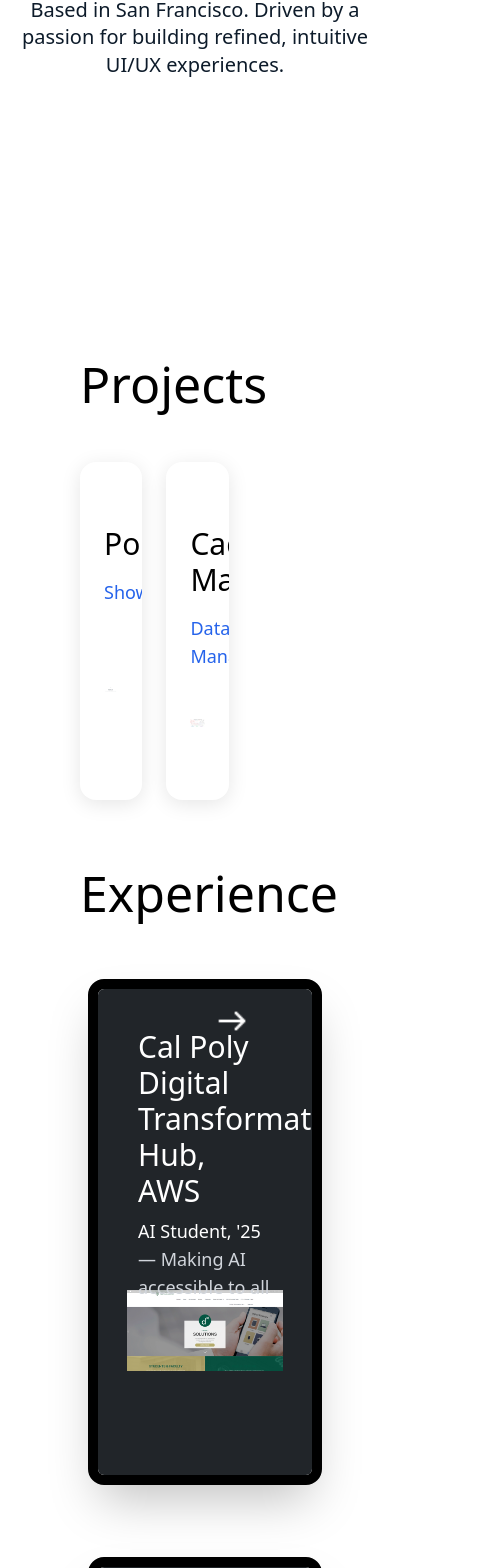
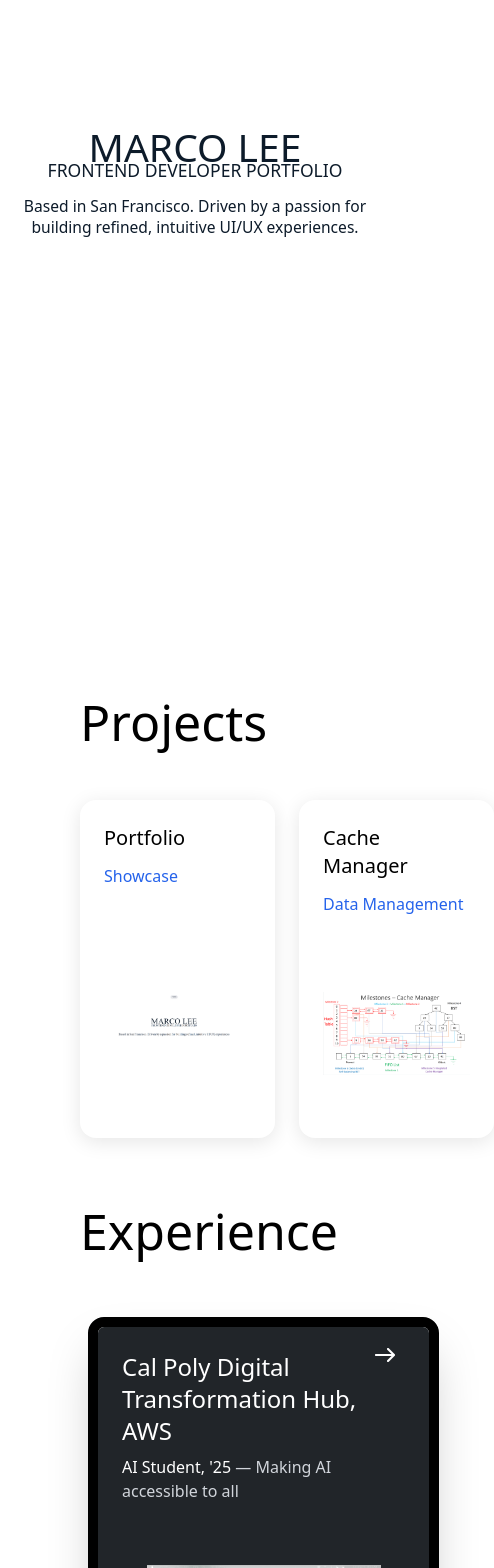
Before and after one commit to MarcoLe3/portfolio, a Next.js app: page / in a window 390 px wide. Shown: the part 239-1807 px from the top of the page, 494 px wide, since content can reach past the window. Built offline with nearby package versions, Linux system fonts and the light colour scheme.

Commit message:
new things

```diff
--- a/components/cards/Experience.jsx
+++ b/components/cards/Experience.jsx
@@ -57,6 +57,7 @@
                 title="Cache Manager"
                 tagline="Data Management"
                 imageUrl="/image/cac.png"
+                link="/CacheManager"
               />
             </div>
             <h1 className="text-[50px] mb-10 font-medium">Experience</h1>
--- a/components/cards/Nav.jsx
+++ b/components/cards/Nav.jsx
@@ -24,7 +24,7 @@
 
   useEffect(() => {
     const checkWidth = () => {
-      setIsAllowedWidth(window.innerWidth >= 1400);
+      setIsAllowedWidth(window.innerWidth >= 1500);
     };
 
     checkWidth();
--- a/components/cards/experienceDescription.jsx
+++ b/components/cards/experienceDescription.jsx
@@ -1,16 +1,36 @@
 import Link from 'next/link';
 
-function ExperienceDescription({ company, role, endDate, description, gradientStart, gradientMid, gradientEnd, image, link }) {
+function ExperienceDescription({
+  company,
+  role,
+  endDate,
+  description,
+  gradientStart,
+  gradientMid,
+  gradientEnd,
+  image,
+  link,
+}) {
   return (
     <Link href={link}>
       <div className="rounded-2xl p-2 mb-14 relative group overflow-visible cursor-pointer hover:scale-[1.01] transition-transform duration-300 ease-in-out">
         {/* Outer container with black border and white outline */}
         <div
-          className="relative w-[60vw] h-[60vh] rounded-[16px] border-[10px] border-[#000000] shadow-2xl overflow-hidden"
+          className="
+            relative
+            w-[90vw] h-[50vh]
+            sm:w-[90vw] sm:h-[55vh]
+            md:w-[60vw] md:h-[60vh]
+            lg:w-[60vw] lg:h-[60vh]
+            rounded-[16px]
+            border-[10px] border-[#000000]
+            shadow-2xl
+            overflow-hidden
+          "
           style={{
-            outline: "1px solid #212529",
-            outlineOffset: "-16px",
-            borderRadius: "16px",
+            outline: '1px solid #212529',
+            outlineOffset: '-16px',
+            borderRadius: '16px',
           }}
         >
           {/* Background layers */}
@@ -19,23 +39,23 @@
           <div
             className="absolute inset-0 opacity-0 group-hover:opacity-100 transition-opacity duration-[1200ms] ease-in-out z-0 pointer-events-none"
             style={{
-              background: `linear-gradient( ${gradientStart} 0%, ${gradientMid} 50%, ${gradientEnd} 100%)`,
+              background: `linear-gradient(${gradientStart} 0%, ${gradientMid} 50%, ${gradientEnd} 100%)`,
             }}
           ></div>
 
           {/* Content */}
-          <div className="relative z-10 p-10 w-full h-full font-Rubik">
+          <div className="relative z-10 p-6 sm:p-8 md:p-10 w-full h-full font-Rubik">
             <img
               src="/image/arrow.png"
               alt="Arrow"
-              className="absolute top-4 right-16 w-8 h-8 transform transition-all duration-300 ease-in-out group-hover:translate-x-7 z-50"
+              className="absolute top-4 right-8 sm:right-12 md:right-16 w-6 sm:w-7 md:w-8 h-6 sm:h-7 md:h-8 transform transition-all duration-300 ease-in-out group-hover:translate-x-7 z-50"
             />
 
-            <h2 className="text-3xl font-medium mb-2 text-white">{company}</h2>
-            <p className="text-gray-300 text-lg font-medium">
+            <h2 className="text-2xl sm:text-3xl font-medium mb-2 text-white">{company}</h2>
+            <p className="text-gray-300 text-base sm:text-lg font-medium">
               <span className="font-medium text-white">
                 {role}, {endDate}
-              </span>{" "}
+              </span>{' '}
               — {description}
             </p>
           </div>
@@ -44,8 +64,16 @@
           <img
             src={image}
             alt="iPad Design"
-            className="absolute left-1/2 w-[40vw] z-6 transform -translate-x-1/2 bottom-[-5%] object-contain h-[40vh]
-              transition-all duration-500 ease-in-out group-hover:bottom-[-2%] group-hover:scale-102"
+            className="
+              absolute left-1/2
+              w-[60vw] sm:w-[70vw] md:w-[50vw]
+              h-[30vh] sm:h-[30vh] md:h-[40vh]
+              z-6 transform -translate-x-1/2
+              bottom-[-6%] sm:bottom-[-5%]
+              object-contain
+              transition-all duration-500 ease-in-out
+              group-hover:bottom-[-2%] group-hover:scale-102
+            "
           />
         </div>
       </div>
--- a/components/cards/hero.jsx
+++ b/components/cards/hero.jsx
@@ -2,30 +2,23 @@
 
 function Hero() {
   return (
-    <div className="w-full min-h-[60vh] flex flex-col items-center justify-center text-[#0D1B2A] animate-image-reveal px-4">
+    <div className="w-full min-h-screen flex items-center justify-center px-4 text-[#0D1B2A] animate-image-reveal">
+      <div className="flex flex-col items-center text-center max-w-[90vw] sm:max-w-[80vw] md:max-w-[900px]">
         {/* Name */}
-      <h1 className="text-[62px] sm:text-[60px] md:text-[90px] lg:text-[100px] leading-none opacity-0 animate-fade-in font-medium text-center">
+        <h1 className="text-[10vw] sm:text-[8vw] md:text-[6vw] lg:text-[5vw] leading-none opacity-0 animate-fade-in font-medium">
           MARCO LEE
         </h1>
 
         {/* Tagline */}
-      <p className="text-[20px] sm:text-[19px] md:text-[29px] lg:text-[32px] leading-none -mt-1 mb-10 opacity-0 animate-fade-in-delay font-medium text-center">
+        <p className="text-[4.5vw] sm:text-[3.5vw] md:text-[2.5vw] lg:text-[2vw] leading-none -mt-1 mb-6 opacity-0 animate-fade-in-delay font-medium">
           FRONTEND DEVELOPER PORTFOLIO
         </p>
 
         {/* Description */}
-      <p className="text-[20px] sm:text-[22px] md:text-[26px] lg:text-[28px] xl:text-[30px] leading-snug -mt-2 mb-16 opacity-0 animate-fade-in-delay font-medium text-center max-w-[90vw] sm:max-w-[80vw] md:max-w-[900px]">
+        <p className="text-[4vw] sm:text-[3vw] md:text-[2vw] lg:text-[1.5vw] leading-snug -mt-2 opacity-0 animate-fade-in-delay font-medium">
           Based in San Francisco. Driven by a passion for building refined, intuitive UI/UX experiences.
         </p>
-
-      {/* Downward Arrow (Optional) */}
-      {/* <div className="mt-6 opacity-0 animate-fade-in-delay-long transform rotate-90">
-        <img
-          src="/image/down.png"
-          alt="Down Arrow"
-          className="w-auto h-auto cursor-pointer transition-transform duration-500 hover:translate-y-4"
-        />
-      </div> */}
+      </div>
     </div>
   );
 }
--- a/components/cards/projectDescription.jsx
+++ b/components/cards/projectDescription.jsx
@@ -3,12 +3,19 @@
 
 function ProjectDescription({ title, tagline, imageUrl, link }) {
   const CardContent = (
-    <div className="rounded-2xl p-6 mb-14 cursor-pointer hover:scale-[1.01] transition-transform duration-300 ease-in-out bg-white shadow-[0_4px_20px_rgba(0,0,0,0.1)] w-[16vw] h-[40vh] flex flex-col justify-between overflow-hidden">
-      <div className="space-y-4">
-        <h2 className="text-3xl font-medium text-black mt-10">{title}</h2>
-        <p className="text-lg text-blue-600 font-medium">{tagline}</p>
+    <div className="rounded-2xl p-6 mb-14 cursor-pointer hover:scale-[1.01] transition-transform duration-300 ease-in-out bg-white shadow-[0_4px_20px_rgba(0,0,0,0.1)]
+      w-[50vw] sm:w-[40vw] md:w-[34vw] lg:w-[30vw] xl:w-[22vw]
+      h-auto min-h-[40vh] max-h-[60vh]
+      flex flex-col justify-between overflow-hidden"
+    >
+      {/* Title and Tagline */}
+      <div className="space-y-3 mb-4">
+        <h2 className="text-xl sm:text-2xl md:text-3xl font-medium text-black">{title}</h2>
+        <p className="text-base sm:text-lg text-blue-600 font-medium">{tagline}</p>
       </div>
-      <div className="relative w-full h-[60vh]">
+
+      {/* Image */}
+      <div className="relative w-full h-40 sm:h-48 md:h-56 lg:h-60 xl:h-64 mt-auto">
         <Image
           src={imageUrl}
           alt={title}
--- a/package.json
+++ b/package.json
@@ -20,6 +20,7 @@
     "react": "^19.0.0",
     "react-dom": "^19.0.0",
     "react-router-dom": "^7.6.2",
+    "tailwind-scrollbar-hide": "^4.0.0",
     "tailwindcss": "^3.4.17"
   }
 }
--- a/pages/CacheManager.jsx
+++ b/pages/CacheManager.jsx
@@ -1,18 +1,85 @@
-import React from 'react'
+import React from 'react';
 import Back from '../components/button/Back';
 
 function Portfolio() {
   return (
-    <div>
-        <Back/>
-        <div className="w-full h-[60vh] font-medium flex flex-col items-center justify-center text-[#0D1B2A] animate-image-reveal">
-            {/* Name */}
-            <h1 className="text-[90px]">PORTFOLIO</h1>
+    <div className="w-full min-h-screen font-medium text-[#0D1B2A] px-4 pb-40">
+      <Back />
+      <div className="w-full flex flex-col items-center justify-center pt-40 text-center mt-12">
+        {/* Project Title */}
+        <h1 className="text-[72px] md:text-[90px] mb-6">Cache Manager</h1>
 
+        <img src="/image/cac.png" className='max-w-[800px] mb-20' />
+        {/* Description */}
+        <p className="max-w-[800px] text-[20px] md:text-[28px] leading-relaxed mb-12 text-justify text-left">
+          A lightweight and efficient C++ cache manager that stores, retrieves, and organizes key-value data. It supports TTL (Time-To-Live), limits max cache size, and can serialize/deserialize data using JSON. Includes support for in-order, pre-order, and post-order tree traversals for displaying stored items.
+        </p>
+
+        {/* Grouped Sections Container */}
+        <div className="max-w-[800px] w-full space-y-20 text-left">
+          {/* Features */}
+          <section>
+            <h2 className="text-[36px] md:text-[48px] mb-4">Features</h2>
+            <ul className="list-disc list-inside text-[20px] md:text-[24px] space-y-2">
+              <li>Efficient key-value data caching using C++</li>
+              <li>Supports TTL (Time-to-Live) for expiration</li>
+              <li>Auto-eviction when max cache size is reached</li>
+              <li>Tree structure with in-order, pre-order, and post-order traversals</li>
+              <li>JSON input/output for easy integration</li>
+              <li>Quick lookup and retrieval with O(log n) performance</li>
+            </ul>
+          </section>
+
+          {/* Architecture */}
+          <section>
+            <h2 className="text-[36px] md:text-[48px] mb-4">Architecture</h2>
+            <ul className="list-disc list-inside text-[20px] md:text-[24px] space-y-2">
+              <li>Built using modern C++ with custom data structures</li>
+              <li>Self-balancing binary search tree for efficient ordered storage</li>
+              <li>TTL tracking for cache entries with automatic expiration</li>
+              <li>Eviction strategy to maintain max cache size</li>
+              <li>Serialization and deserialization using JSON for persistence</li>
+              <li>O(log n) complexity for insert, delete, and lookup operations</li>
+            </ul>
+          </section>
+
+          {/* Prerequisites */}
+          <section>
+            <h2 className="text-[36px] md:text-[48px] mb-4">Prerequisites</h2>
+            <ul className="list-disc list-inside text-[20px] md:text-[24px] space-y-2">
+              <li>Basic understanding of C++17 or later</li>
+              <li>Familiarity with data structures like trees, hash tables, and linked lists</li>
+              <li>Knowledge of JSON format and file handling</li>
+              <li>Development environment with g++ or compatible C++ compiler</li>
+            </ul>
+          </section>
+
+          {/* Setup */}
+          <section>
+            <h2 className="text-[36px] md:text-[48px] mb-4">Setup</h2>
+            <ul className="list-disc list-inside text-[20px] md:text-[24px] space-y-2">
+              <li>Clone the repository to your local machine</li>
+              <li>Compile the project using <code>g++ -std=c++17 src/*.cpp -o cache_manager</code></li>
+              <li>Prepare JSON config and input files (e.g., <code>milestone6_config.json</code>)</li>
+              <li>Run the executable with config file as argument: <code>./cache_manager milestone6_config.json</code></li>
+            </ul>
+          </section>
+
+          {/* Use Cases */}
+          <section>
+            <h2 className="text-[36px] md:text-[48px] mb-4">Use Cases</h2>
+            <ul className="list-disc list-inside text-[20px] md:text-[24px] space-y-2">
+              <li>Improving performance in applications by caching database query results</li>
+              <li>Managing limited memory in embedded systems with TTL-based eviction</li>
+              <li>Implementing efficient session storage for web servers</li>
+              <li>Handling large datasets requiring sorted access and range queries</li>
+              <li>Providing a backend cache layer for real-time analytics platforms</li>
+            </ul>
+          </section>
         </div>
+      </div>
     </div>
-
-  )
+  );
 }
 
-export default Portfolio
+export default Portfolio;
--- a/tailwind.config.js
+++ b/tailwind.config.js
@@ -30,5 +30,5 @@
     },
     },
   },
-  plugins: [],
+  plugins: [require('tailwind-scrollbar-hide')],
 };
```
Also changed, not shown: 1 other file (tests, documents, lock files or other folders). Lines whose indentation alone changed are shown as unchanged.
